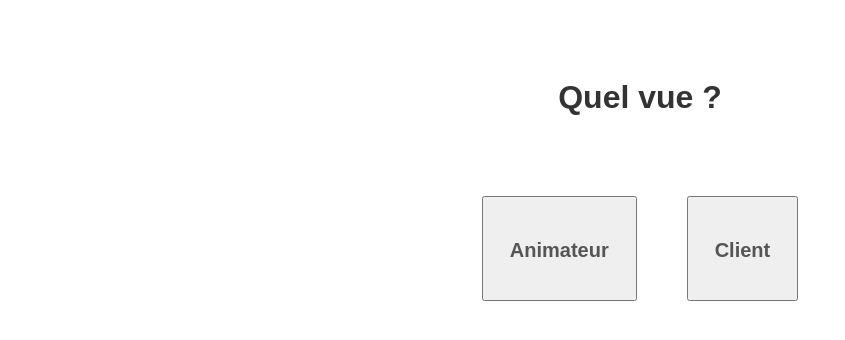
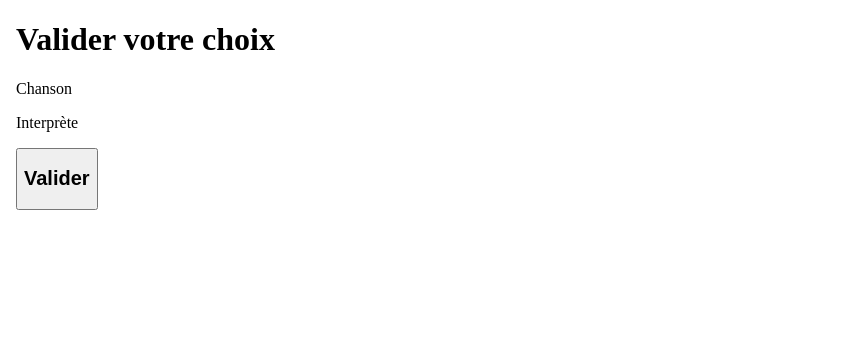
Before and after one commit to lyradix/karaoke, an Angular app: page /Recap in a window 1280 px wide. Before the commit this address led to /. Shown: the top 340 px of the page, without its empty margins (0-845 px from the left). Built offline with nearby package versions, Linux system fonts and the light colour scheme.

Commit message:
recap page added

```diff
--- a/src/app/app.routes.ts
+++ b/src/app/app.routes.ts
@@ -3,11 +3,13 @@ import { Home } from './home/home';
 import { SongDirectory } from './song-directory/song-directory';
 import { QrCode } from './qr-code/qr-code';
 import { Contact } from './contact/contact';
+import { Recap } from './recap/recap';
 
 export const routes: Routes = [
     { path: '', component: Home },
     { path: 'SongDirectory', component: SongDirectory },
     {path: 'QrCode', component: QrCode},
     {path: 'Contact', component: Contact},
+    {path: 'Recap', component: Recap},
     { path: '**', redirectTo: '' }
 ];
--- a/src/app/app.ts
+++ b/src/app/app.ts
@@ -4,10 +4,11 @@ import { RouterOutlet } from '@angular/router';
 import { SongDirectory } from './song-directory/song-directory';
 import { QrCode } from './qr-code/qr-code';
 import { Contact } from './contact/contact';
+import { Recap } from './recap/recap';
 
 @Component({
   selector: 'app-root',
-  imports: [RouterOutlet, SongDirectory, QrCode, Contact],
+  imports: [RouterOutlet, SongDirectory, QrCode, Contact, Recap],
   templateUrl: './app.html',
   styleUrl: './app.scss'
 })
--- /dev/null
+++ b/src/app/recap/recap.html
@@ -0,0 +1,18 @@
+<!DOCTYPE html>
+<html lang="en">
+<head>
+    <meta charset="UTF-8">
+    <meta name="viewport" content="width=device-width, initial-scale=1.0">
+    <title>Document</title>
+</head>
+<body>
+    <h1>Valider votre choix</h1>
+    <div class="recap">
+        <p class="song">Chanson</p>
+        <p class="singer">Interprète</p>
+        <button class="validateBtn">
+            <h2><a routerLink="/Contact">Valider</a></h2>
+        </button>
+    </div>
+</body>
+</html>
--- a/src/app/song-directory/song-directory.html
+++ b/src/app/song-directory/song-directory.html
@@ -17,10 +17,10 @@
             <p class="title"></p>
         </div>
     <div class="choices">
-        <h1>Autres choix ?</h1>
+        <h1>Souhaitez vous poursuivre ?</h1>
         <div class="choicesBtn">
              <button class="choiceBtn">
-            <h2><a>Oui</a></h2>
+            <h2><a routerLink="/Recap">Oui</a></h2>
         </button>
         <button class="choiceBtn">
             <h2><a>Non</a></h2>
```
Also changed, not shown: src/app/recap/recap.ts (added, +12 -0 lines), src/app/recap/recap.scss (added), 1 other file (tests, documents, lock files or other folders).
